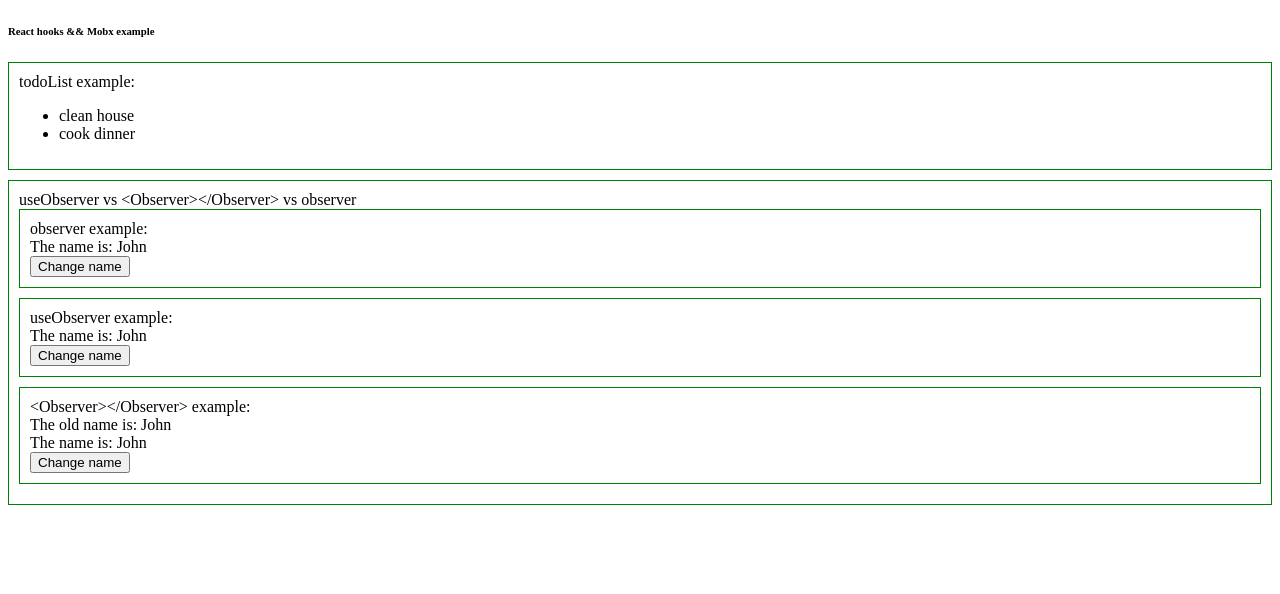
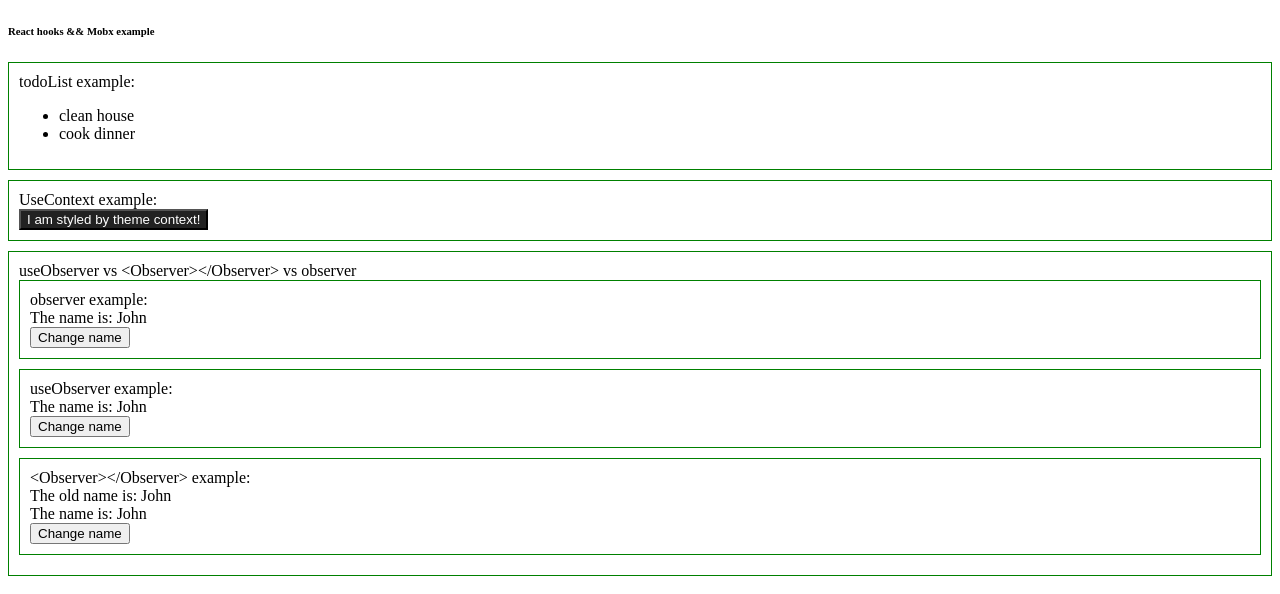
Before and after one commit to PengMQ/react-ts-webpack, a React app: page / in a window 1280 px wide. Shown: the top 594 px of the page. Built offline with nearby package versions, Linux system fonts and the light colour scheme.

Commit message:
[mengqiu] add useContext example

```diff
--- a/src/components/app/App.tsx
+++ b/src/components/app/App.tsx
@@ -5,6 +5,7 @@ import todosContext from '../../stores/todoListStore/TodoListStore';
 import UserObserverPerson from '../mobxFeature/useObserverPerson/UseObserverPerson'
 import ObservePerson from '../mobxFeature/observerPerson/ObserverPerson'
 import ObserverLowercasePerson from "../mobxFeature/observerLowercasePerson/ObserverLowercasePerson";
+import ContextButton from '../button/ContextButton'
 import './App.scss'
 
 
@@ -13,15 +14,21 @@ const App = () => {
     return (
         <div>
             <h6>React hooks && Mobx example</h6>
+
             <div className={'block'}>
-                todoList example:
+                <div>todoList example:</div>
                 <TodoList todoList={todosStore.todos} toggleTodo={todosStore.toggleTodo}/>
+            </div>
+
+            <div className={'block'}>
+                <div>UseContext example:</div>
+                <ContextButton></ContextButton>
             </div>
 
             <div className='block'>
                 <div>useObserver vs &lt;Observer&gt;&lt;/Observer&gt; vs observer </div>
                 <div className='block'>
-                    observer example:
+                    <div>observer example:</div>
                     <div>
                         <ObserverLowercasePerson></ObserverLowercasePerson>
                     </div>
--- /dev/null
+++ b/src/components/button/ContextButton.tsx
@@ -0,0 +1,43 @@
+import * as React from "react";
+import {useContext} from "react";
+
+const themes = {
+    light: {
+        foreground: "#000000",
+        background: "#eeeeee"
+    },
+    dark: {
+        foreground: "#ffffff",
+        background: "#222222"
+    }
+};
+
+const ThemeContext = React.createContext(null);
+
+function ContextButton() {
+    return (
+        <ThemeContext.Provider value={themes.dark}>
+            <Toolbar/>
+        </ThemeContext.Provider>
+    );
+}
+
+function Toolbar() {
+    return (
+        <div>
+            <ThemedButton/>
+        </div>
+    );
+}
+
+function ThemedButton() {
+    const theme = useContext(ThemeContext);
+    return (
+        <button
+            style={{background: theme.background, color: theme.foreground}}>
+            I am styled by theme context!
+        </button>
+    );
+}
+
+export default ContextButton;
```
